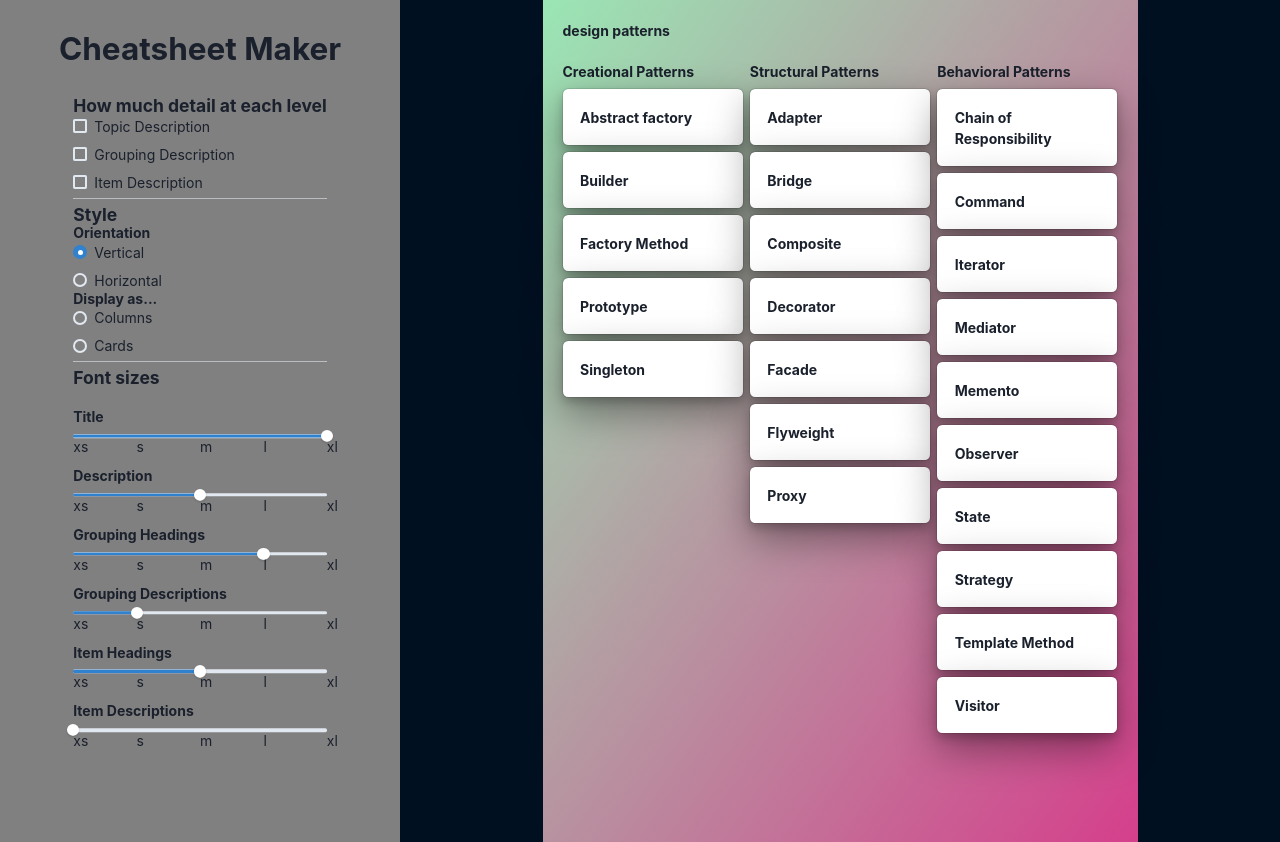
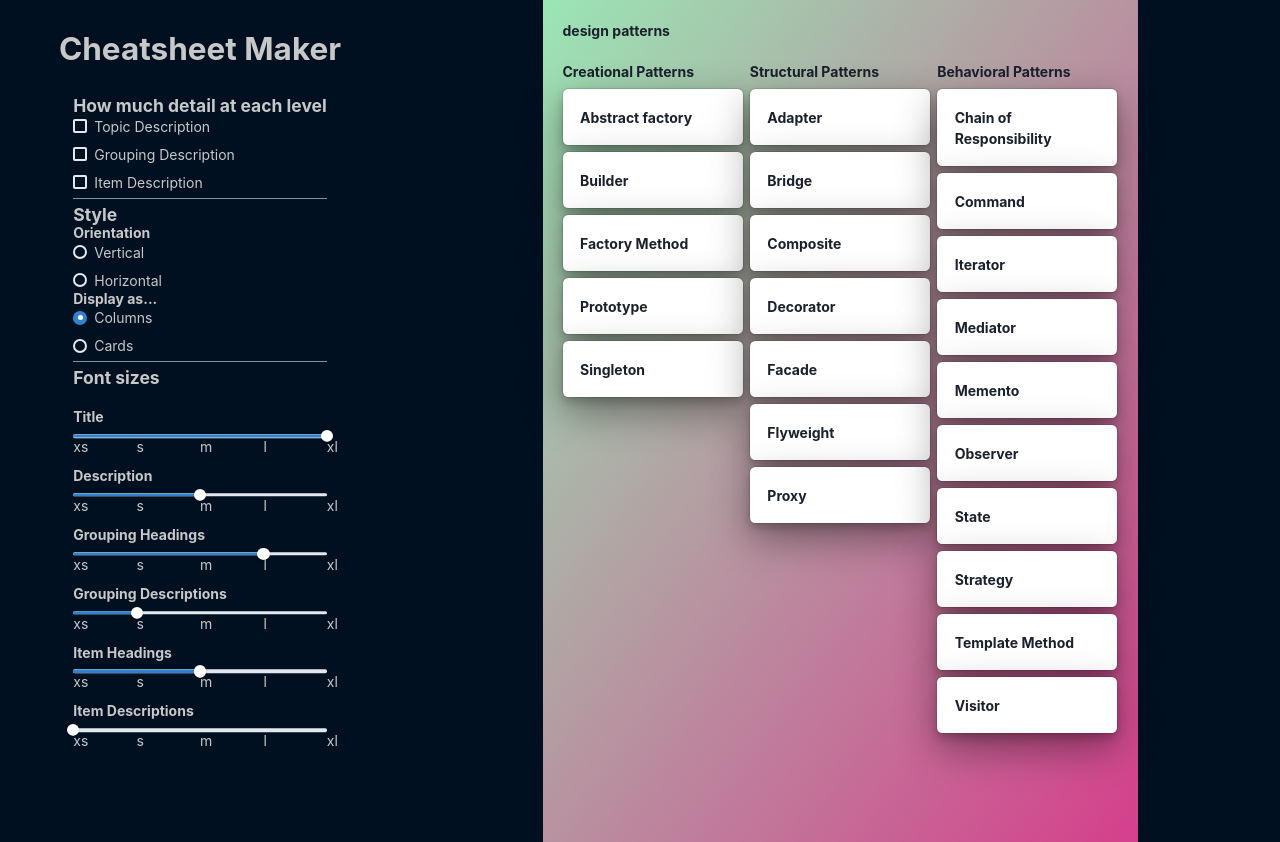
Before and after one commit to PelleSwelle/cheatsheet-maker, a React (Vite) app: page / in a window 1280 px wide. Built offline with nearby package versions, Linux system fonts and the light colour scheme.

Commit message:
moved components to parent

```diff
--- a/src/components/workbench/OrientationSwitcher.jsx
+++ b/src/components/workbench/OrientationSwitcher.jsx
@@ -1,16 +1,7 @@
-import {Box, Stack, Heading, Radio, RadioGroup } from "@chakra-ui/react"
+// import {Box, Stack, Heading, Radio, RadioGroup } from "@chakra-ui/react"
 
-export default function OrientationSwitcher({ onChange }) {
-    return (
-        <Box className="orientation-switcher">
-            <Heading as={'h2'} size={'sm'}>Orientation</Heading>
+// export default function OrientationSwitcher({ onChange }) {
+//     return (
 
-            <RadioGroup onChange={onChange} value="vertical">
-                <Stack>
-                    <Radio value={'vertical'}>Vertical</Radio>
-                    <Radio value={'horizontal'}>Horizontal</Radio>
-                </Stack>
-            </RadioGroup>
-        </Box>
-    )
-}
+//     )
+// }
--- a/src/components/workbench/StyleSettingsCard.jsx
+++ b/src/components/workbench/StyleSettingsCard.jsx
@@ -1,17 +1,35 @@
-import OrientationSwitcher from "./OrientationSwitcher";
-import StyleSwitcher from "./StyleSwitcher";
-import { Box, Heading } from "@chakra-ui/react";
+// import OrientationSwitcher from "./OrientationSwitcher";
+// import StyleSwitcher from "./StyleSwitcher";
+import { Box, Heading, StylesProvider, RadioGroup, Stack, Radio } from "@chakra-ui/react";
 
-export default function StyleSettingsCard({ styleSelected, onStyleChange, onOrientationChange }) {
+export default function StyleSettingsCard({ styleSelected, onStyleChange, onOrientationChange, orientationSelected }) {
     return (
         <Box>
             <Heading as={'h2'} size={'md'}>
                 Style
             </Heading>
 
-            <OrientationSwitcher onChange={onOrientationChange} />
+            <Box className="orientation-switcher">
+            <Heading as={'h2'} size={'sm'}>Orientation</Heading>
 
-            <StyleSwitcher selected={styleSelected} onChange={onStyleChange}/>
+            <RadioGroup onChange={onOrientationChange} value={orientationSelected}>
+                <Stack>
+                    <Radio value={'vertical'}>Vertical</Radio>
+                    <Radio value={'horizontal'}>Horizontal</Radio>
+                </Stack>
+            </RadioGroup>
+        </Box>
+
+        <Box>
+            <Heading as={'h2'} size={'sm'}>Display as...</Heading>
+
+            <RadioGroup name="style-radio" onChange={onStyleChange} value={styleSelected}>
+                <Stack direction={'column'}>
+                    <Radio value={'columns'}>Columns</Radio>
+                    <Radio value={'cards'}>Cards</Radio>
+                </Stack>
+            </RadioGroup>
+        </Box>
         </Box>
     )
 }
--- a/src/components/workbench/StyleSwitcher.jsx
+++ b/src/components/workbench/StyleSwitcher.jsx
@@ -1,16 +1,7 @@
-import { Radio, Stack, RadioGroup, Box, Heading } from "@chakra-ui/react"
+// import { Radio, Stack, RadioGroup, Box, Heading } from "@chakra-ui/react"
 
-export default function StyleSwitcher({selected, onChange}) {
-    return (
-        <Box>
-            <Heading as={'h2'} size={'sm'}>Display as...</Heading>
+// export default function StyleSwitcher({selected, onChange}) {
+//     return (
 
-            <RadioGroup name="style-radio" onChange={onChange} value={"selected"}>
-                <Stack direction={'column'}>
-                    <Radio value={'columns'}>Columns</Radio>
-                    <Radio value={'cards'}>Cards</Radio>
-                </Stack>
-            </RadioGroup>
-        </Box>
-    )
-}
+//     )
+// }
--- a/src/styles/workbench.css
+++ b/src/styles/workbench.css
@@ -3,11 +3,12 @@
 .workbench {
     grid-column: 'workbench';
     padding: var(--st-padding);
-    background-color: var(--workbench-color);
+    /* background-color: var(--workbench-color); */
     min-height: 100vh;
 
     >* {
         margin: 10px;
+        color: rgb(200, 200, 200);
     }
 }
 
```
